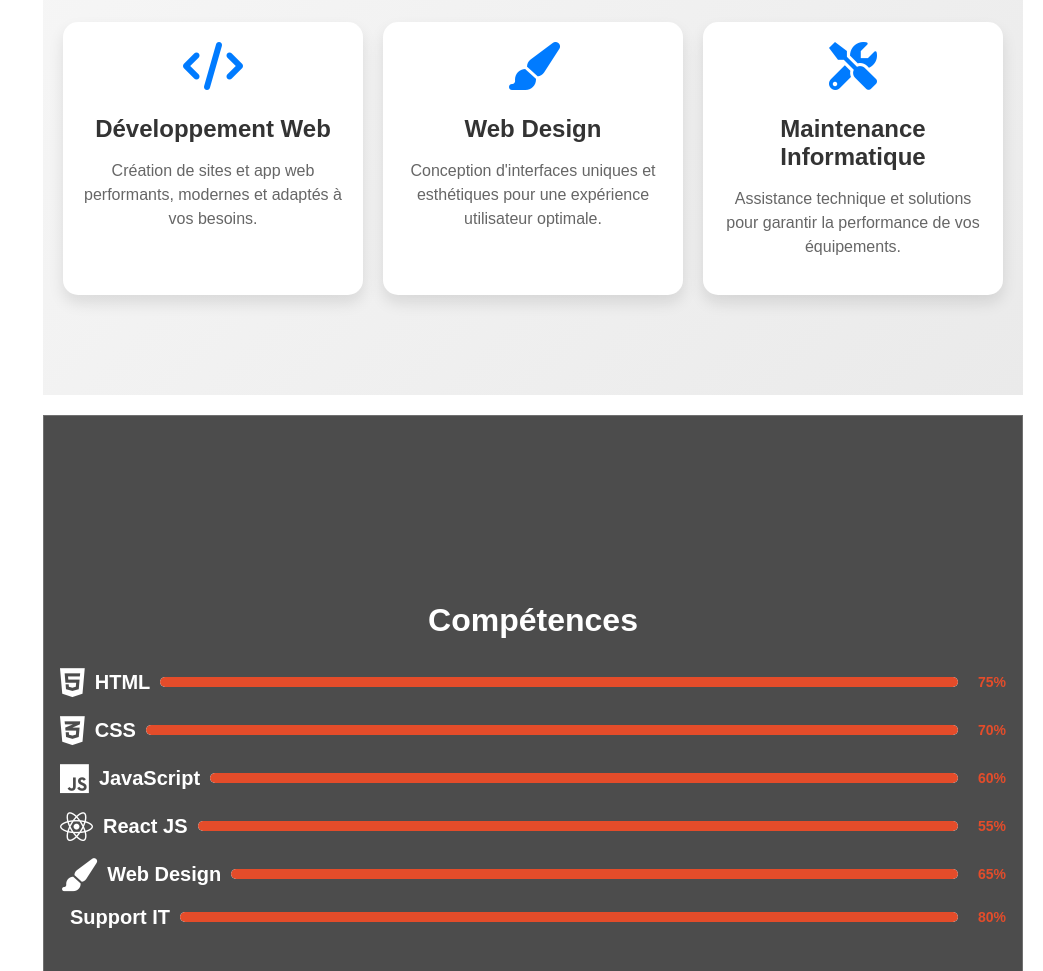
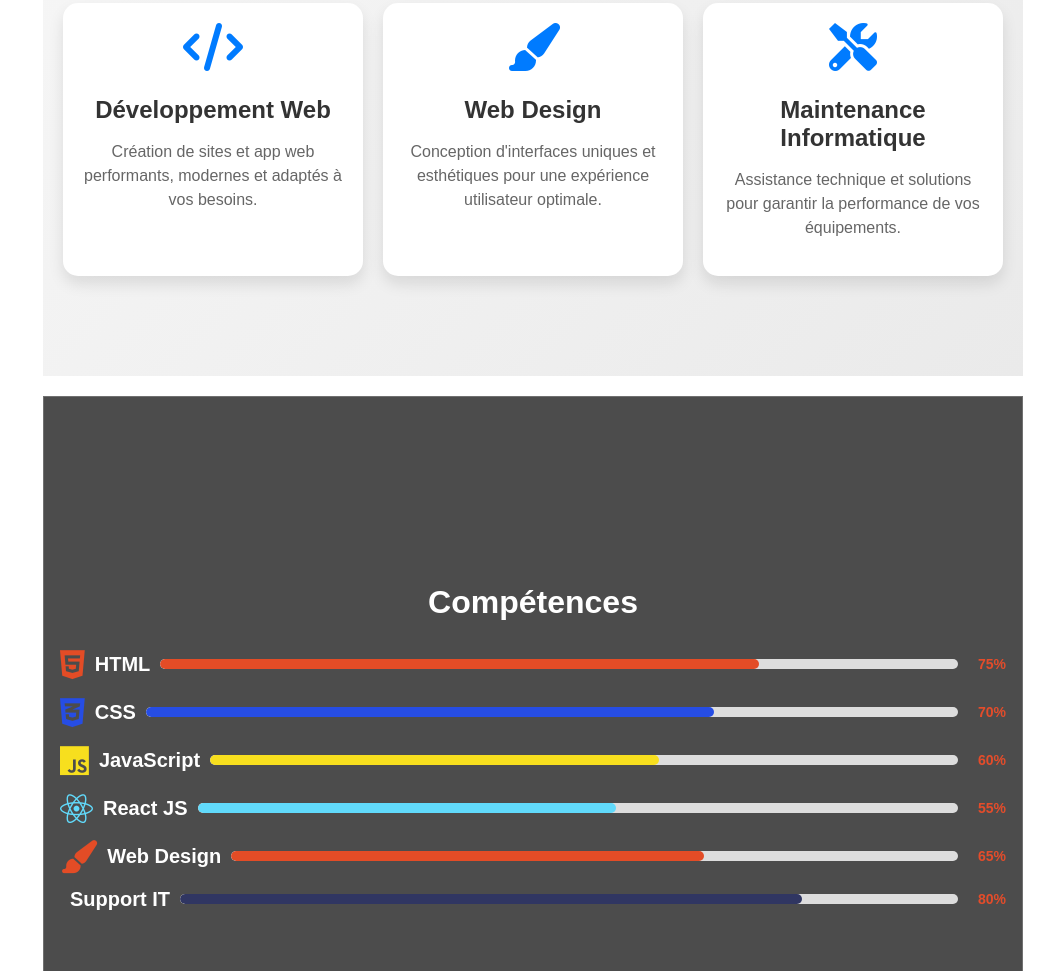
Before and after one commit to Lawal-Georges/Portfolio, a plain HTML site: page index.html in a window 1280 px wide. Shown: the part 1829-2800 px from the top of the page, without its empty margins (237-1280 px from the left). Drawn offline with Linux system fonts and the light colour scheme.

Commit message:
Update portfolio.css

```diff
--- a/portfolio.css
+++ b/portfolio.css
@@ -144,6 +144,30 @@ header .cover-container {
     font-size: 33px;
 }
 
+.skill-icon.html {
+    color: #e34c26;
+}
+
+.skill-icon.css {
+    color: #264de4;
+}
+
+.skill-icon.js {
+    color: #f7df1e;
+}
+
+.skill-icon.react {
+    color: #61dafb;
+}
+
+.skill-icon.paintbrush {
+    color: #e34c26;
+}
+
+.skill-icon.computer {
+    color: #000;
+}
+
 .progress-bar {
     flex-grow: 1;
     height: 10px;
@@ -158,6 +182,36 @@ header .cover-container {
     background-color: #e44c2a;
     border-radius: 5px;
     transition: width 0.5s ease;
+}
+
+.progress.html {
+    width: 75%;
+    background-color: #e34c26;
+}
+
+.progress.css {
+    width: 70%;
+    background-color: #264de4;
+}
+
+.progress.js {
+    width: 60%;
+    background-color: #f7df1e;
+}
+
+.progress.react {
+    width: 55%;
+    background-color: #61dafb;
+}
+
+.progress.paintbrush {
+    width: 65%;
+    background-color: #e34c26;
+}
+
+.progress.computer {
+    width: 80%;
+    background-color: #303662;
 }
 
 .percentage {
@@ -195,7 +249,7 @@ section {
 
 /* Agrandir le h1 et le p des sections 1 et 2 */
 
-#section2 h1,
+#section2 h2,
 #section3 h2,
 #section4 h2,
 #section5 h2,
@@ -209,7 +263,7 @@ section {
 
 }
 
-#section1 h1 {
+#section1 h2 {
     font-size: 4rem;
     /* Ajustez selon vos besoins */
     font-weight: bold;
```
